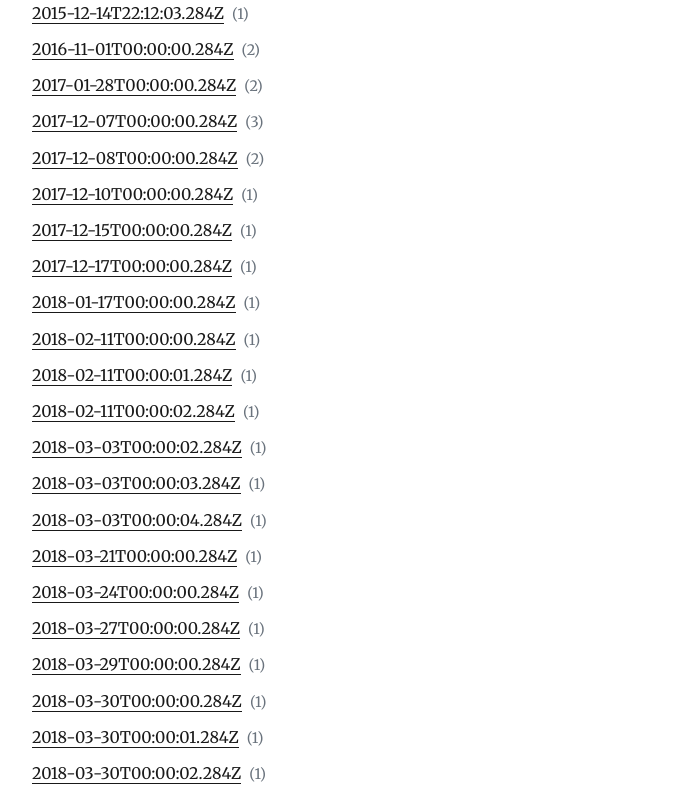
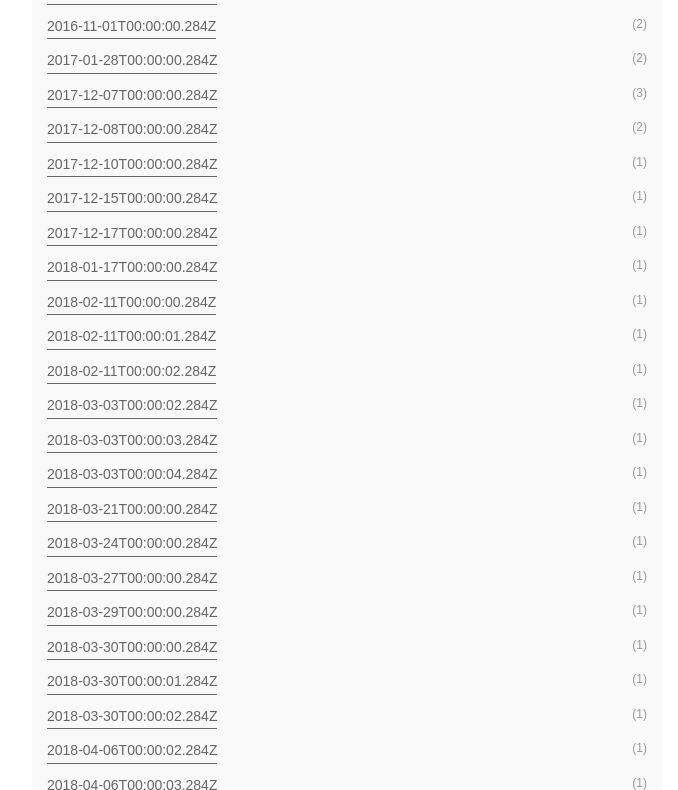
Before and after one commit to rjgallac/my-blog, a Gatsby site: page /archive in a window 1280 px wide. Shown: the part 322-1112 px from the top of the page, without its empty margins (293-971 px from the left). Built offline with nearby package versions, Linux system fonts and the light colour scheme; Gatsby itself is replaced by a stand-in of ours; some packages are replaced by stand-ins of ours.

Commit message:
display archive on homepage

```diff
--- a/src/components/PeriodList.js
+++ b/src/components/PeriodList.js
@@ -2,18 +2,67 @@ import React from "react"
 import { Link } from "gatsby"
 
 const PeriodList = ({ periods }) => {
+  const periodListStyle = {
+    fontFamily: "Arial, sans-serif",
+    padding: "15px",
+    backgroundColor: "#f9f9f9",
+    borderRadius: "5px",
+    minHeight: "500px",
+    position: "sticky",
+    top: "20px",
+  }
+
+  const titleStyle = {
+    marginTop: "0",
+    marginBottom: "15px",
+    fontSize: "18px",
+    fontWeight: "bold",
+    color: "#333",
+  }
+
+  const ulStyle = {
+    listStyle: "none",
+    padding: "0",
+    margin: "0",
+  }
+
+  const liStyle = {
+    marginBottom: "10px",
+    display: "flex",
+    justifyContent: "space-between",
+  }
+
+  const linkStyle = {
+    textDecoration: "none",
+    color: "#666",
+    fontSize: "14px",
+  }
+
+  const countStyle = {
+    fontSize: "12px",
+    color: "#999",
+  }
+
   return (
-    <div className="period-list">
-      <h3>Archive</h3>
-      <ul>
-        {periods.map((period, index) => (
-          <li key={index}>
-            <Link to={period.fieldValue}>
-              {period.fieldValue}
-            </Link>
-            <span className="post-count">({period.edges.length})</span>
+    <div className="period-list" style={periodListStyle}>
+      <h3 style={titleStyle}>Archive</h3>
+      <ul style={ulStyle}>
+        {periods && periods.length > 0 ? (
+          periods.map((period, index) => (
+            <li key={index} style={liStyle}>
+              <Link to={period.fieldValue} style={linkStyle}>
+                {period.fieldValue}
+              </Link>
+              <span className="post-count" style={countStyle}>
+                ({period.edges.length})
+              </span>
+            </li>
+          ))
+        ) : (
+          <li style={{ color: "#999", fontSize: "14px" }}>
+            No archive entries found
           </li>
-        ))}
+        )}
       </ul>
     </div>
   )
--- a/src/pages/archive/index.js
+++ b/src/pages/archive/index.js
@@ -20,9 +20,7 @@ class ArchiveIndex extends React.Component {
           {periods.map((period) => (
             <div key={period.fieldValue} className="archive-month">
               <h2>
-                <Link to={period.fieldValue}>
-                  {period.fieldValue}
-                </Link>
+                <Link to={period.fieldValue}>{period.fieldValue}</Link>
               </h2>
               <div className="posts-list">
                 {period.edges.map(({ node }) => {
@@ -68,7 +66,7 @@ export const pageQuery = graphql`
             }
             frontmatter {
               title
-              date(formatString: "MMMM YYYY")
+              date(formatString: "MMMM DD, YYYY")
             }
           }
         }
```
Also changed, not shown: src/pages/index.js (+40 -2 lines).
